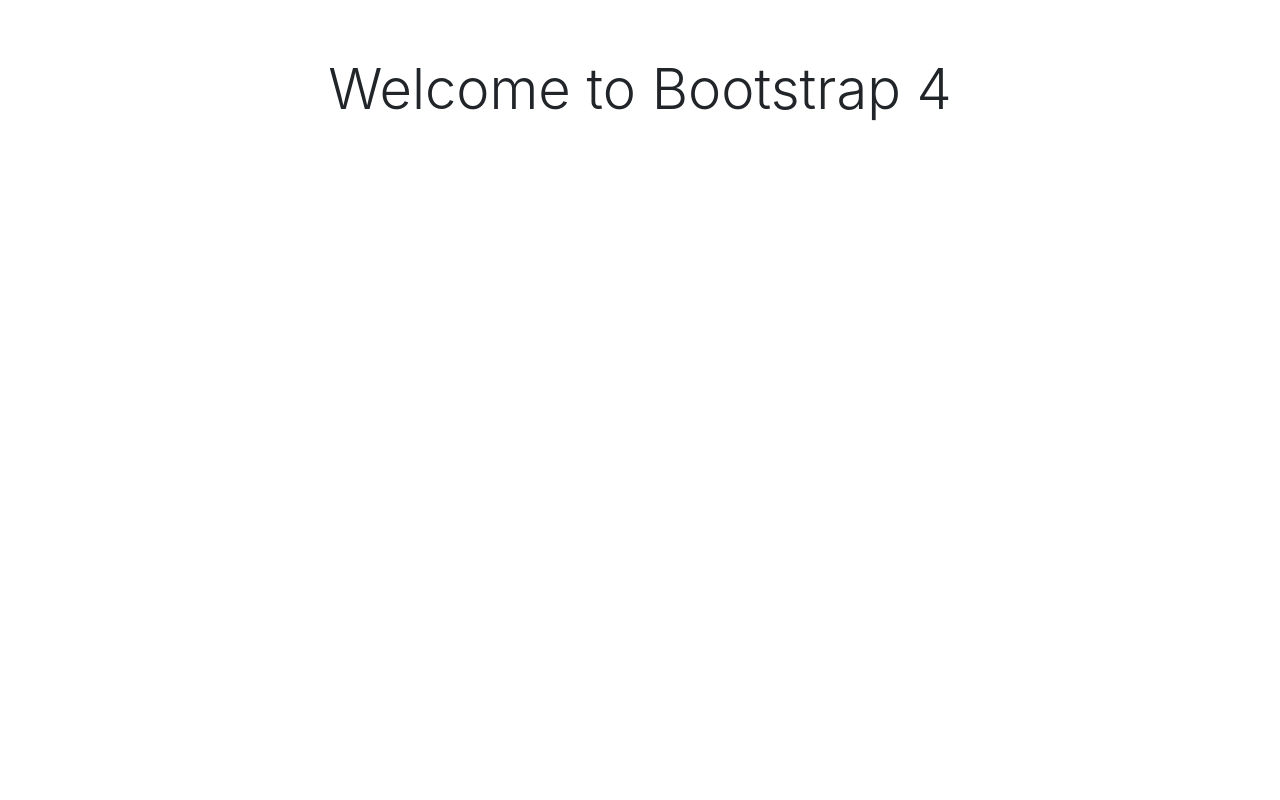
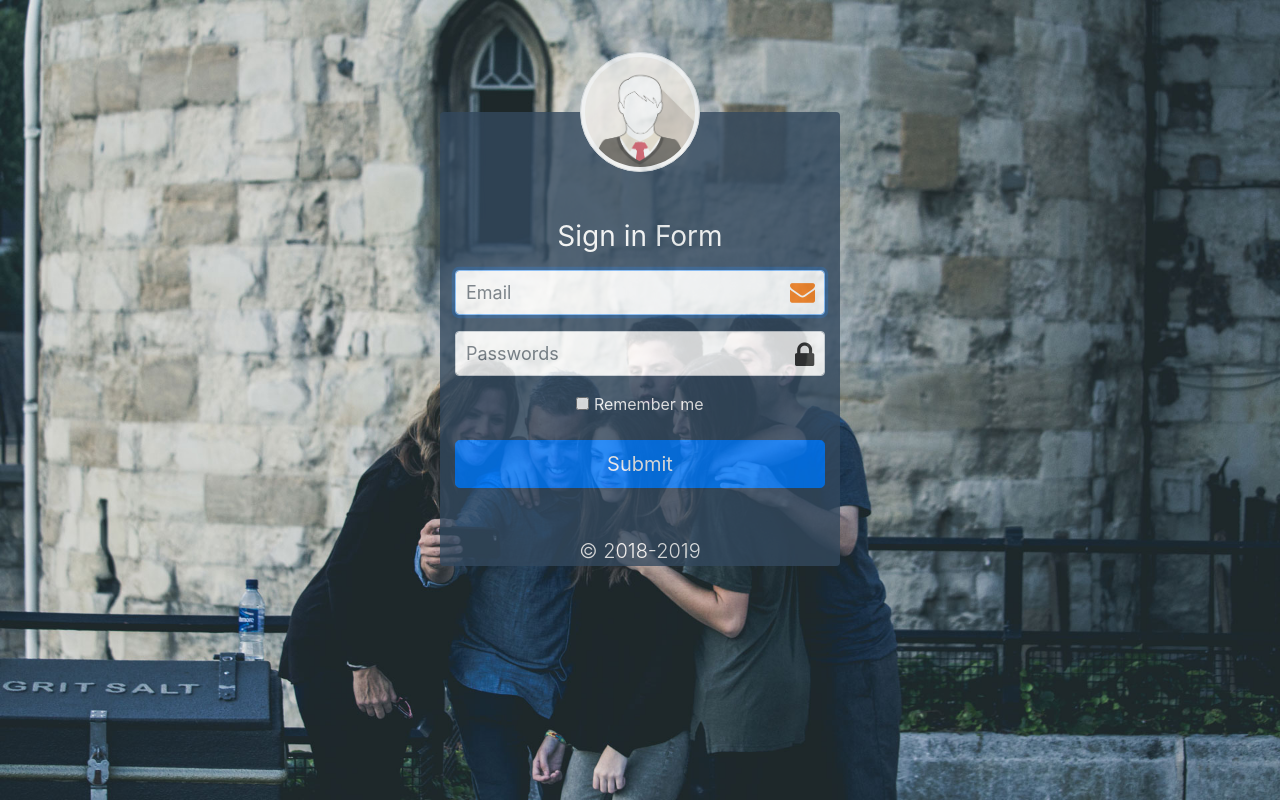
Before and after one commit to SOMONSOUM/Bootstrap-4.0.0, a website: page src/index.html in a window 1280 px wide. Drawn offline with Linux system fonts and the light colour scheme.

Commit message:
Simple Login form

```diff
--- a/src/index.html
+++ b/src/index.html
@@ -14,8 +14,30 @@
     <!-- CSS Style -->
     <link rel="stylesheet" href="css/style.css">
   </head>
-  <body>
-    <h1 class="display-4 text-center">Welcome to Bootstrap 4</h1>
+  <body class="text-center">
+    <div class="signin">
+      <form action="" class=" container">
+        <img src="./img/img_avatar1.png"  class="rounded-circle img-fluid img-thumbnail mb-5" alt="">
+        <h1 class="h3 font-weight-normal mb-3">Sign in Form</h1>
+        <div class="input-email">
+          <!-- <label for="" class="sr-only">Email address</label> -->
+          <input type="email" class="form-control mt-3 mb-3" placeholder="Email" required autofocus>
+        </div>
+        <div class="input-password">
+          <label for="" class="sr-only">Passwords</label>
+          <input type="password" class="form-control mt-3 mb-3" placeholder="Passwords" required>
+        </div>
+        <div class="checkbox mt-3 mb-3">
+          <label for="">
+            <input type="checkbox" value="remember me"> Remember me
+          </label>
+        </div>
+        <div class="btn-login">
+          <input class="btn btn-primary btn-lg btn-block" type="submit">
+          <p class="lead mt-5">&copy; 2018-2019</p>
+        </div>
+      </form>
+    </div>
 
     <!-- jQuery (necessary for Bootstrap's JavaScript plugins) -->
     <script src="js/jquery.min.js"></script>
--- a/src/scss/style.scss
+++ b/src/scss/style.scss
@@ -1,3 +1,55 @@
+body, html {
+  padding-top: 3.5rem;
+  height: 100%;
+}
 body {
-  padding-top: 3.5rem;
+  margin: 0 auto;
+  background-image: url('../img/people-mother-family-father.jpg');
+  background-repeat: no-repeat;
+  background-attachment: fixed;
+  background-size: 100%;
+  background-color: #f5f5f5;
+  background-color: rgba(0, 0, 0, 0.7);
+  opacity: 0.8;
+  color: #ffffff;
 }
+
+.signin {
+  background-color: #34495E;
+  margin: 0px auto;
+  border-radius: 4px;
+  // width: 400px;
+  @media (min-width: 576px){ width: 400px};
+
+  img {
+    width: 120px;
+    height: 120px;
+    margin-top: -60px;
+  }
+    input[type="email"], input[type="password"] {
+      font-size: 18px;
+      height: 45px;
+      background-color: #ffffff;
+      padding-left: 10px;
+    }
+
+  .input-email::before {
+    content: "\f0e0";
+    font-family: "FontAwesome";
+    font-size: 25px;
+    position: absolute;
+    color: #fd7e14;
+    padding-left: 150px;
+    padding-top: 4px;
+  }
+
+  .input-password::before {
+    content: "\f023";
+    font-family: "FontAwesome";
+    font-size: 30px;
+    position: absolute;
+    color: #333333;
+    padding-left: 155px;
+    padding-top: 2px;
+  }
+}
```
Also changed, not shown: src/css/style.css, src/img/img_avatar1.png (added), src/img/people-mother-family-father.jpg (added), 2 other files.
